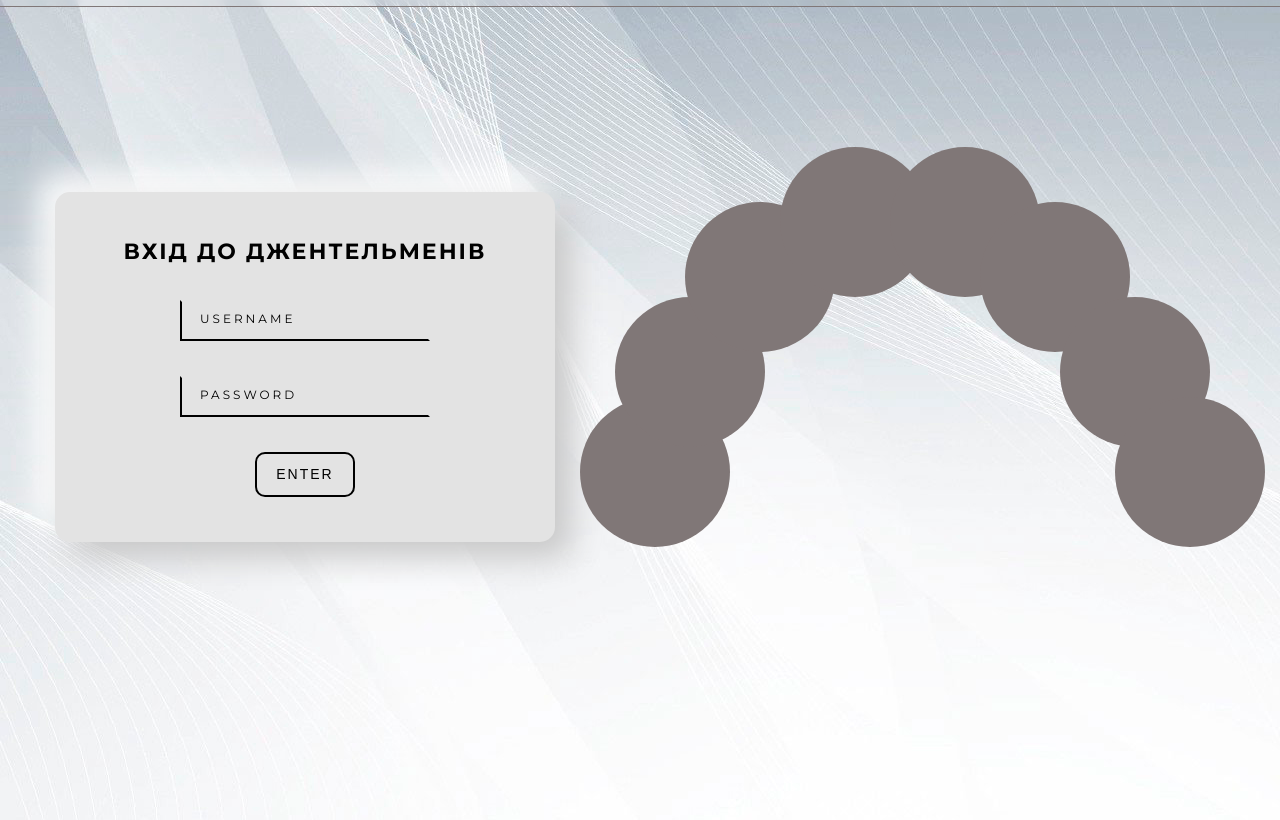
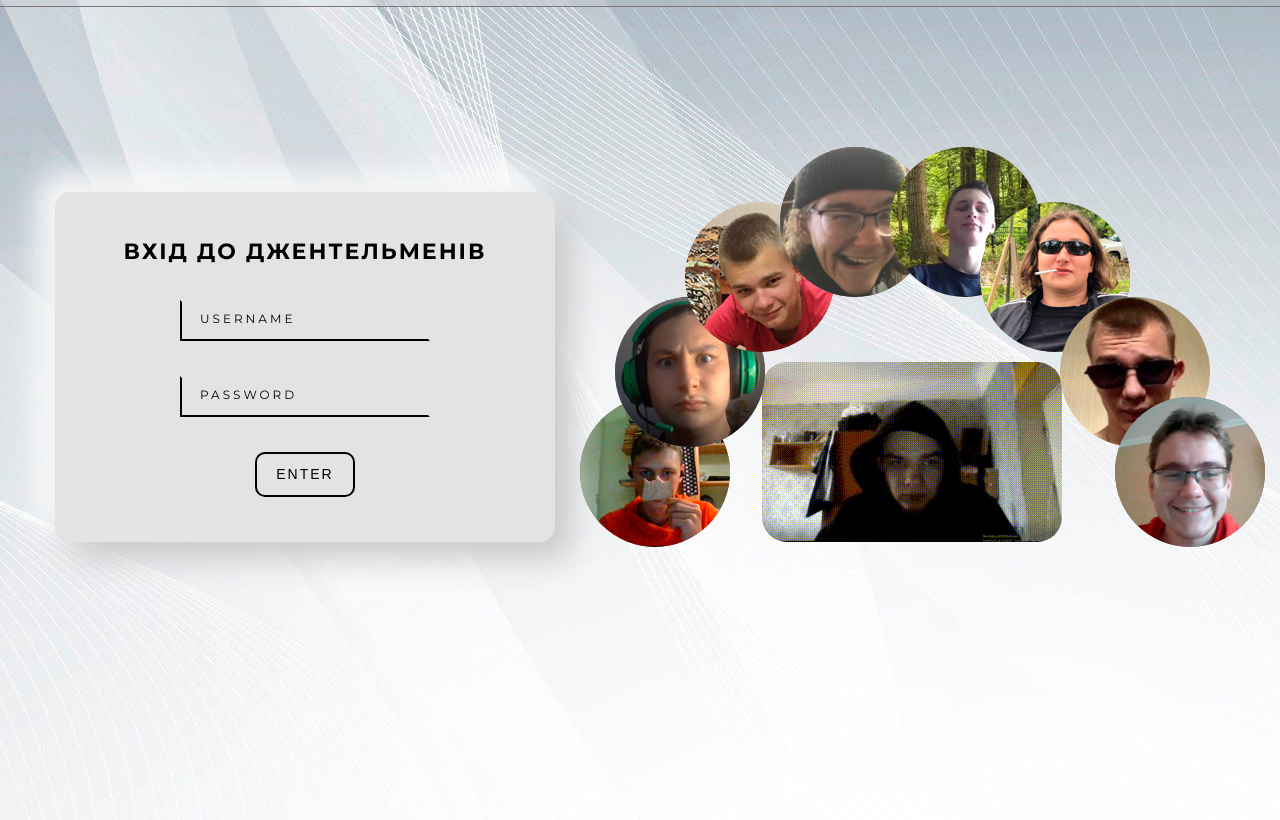
Before and after one commit to Danilbel/Web-Lr2, a plain HTML site: page index.html in a window 1280 px wide. Shown: the part 73-893 px from the top of the page. Drawn offline with Linux system fonts and the light colour scheme; the site is published under a folder, as on GitHub Pages, so addresses that start at the root find nothing.

Commit message:
2 commit

```diff
--- a/index.html
+++ b/index.html
@@ -54,15 +54,15 @@
             </div>
 
             <div class="intro__photo">
-                <div class="photo ph1"><img class="ph" src="/img/photoIntro/danil1.png" alt=""></div>
-                <div class="photo ph2"><img class="ph" src="/img/photoIntro/sasha1.png" alt=""></div>
-                <div class="photo ph3"><img class="ph" src="/img/photoIntro/vlad1.png" alt=""></div>
-                <div class="photo ph4"><img class="ph" src="/img/photoIntro/denis1.png" alt=""></div>
-                <div class="photo ph5"><img class="ph" src="/img/photoIntro/danil2.png" alt=""></div>
-                <div class="photo ph6"><img class="ph" src="/img/photoIntro/sasha2.png" alt=""></div>
-                <div class="photo ph7"><img class="ph" src="/img/photoIntro/vlad2.png" alt=""></div>
-                <div class="photo ph8"><img class="ph" src="/img/photoIntro/denis2.png" alt=""></div>
-                <div class="gif"><img src="/gif/vlad.gif" alt=""></div>
+                <div class="photo ph1"><img class="ph" src="img/photoIntro/danil1.png" alt=""></div>
+                <div class="photo ph2"><img class="ph" src="img/photoIntro/sasha1.png" alt=""></div>
+                <div class="photo ph3"><img class="ph" src="img/photoIntro/vlad1.png" alt=""></div>
+                <div class="photo ph4"><img class="ph" src="img/photoIntro/denis1.png" alt=""></div>
+                <div class="photo ph5"><img class="ph" src="img/photoIntro/danil2.png" alt=""></div>
+                <div class="photo ph6"><img class="ph" src="img/photoIntro/sasha2.png" alt=""></div>
+                <div class="photo ph7"><img class="ph" src="img/photoIntro/vlad2.png" alt=""></div>
+                <div class="photo ph8"><img class="ph" src="img/photoIntro/denis2.png" alt=""></div>
+                <div class="gif"><img src="gif/vlad.gif" alt=""></div>
             </div>
         </div>
     </div>
--- a/styles/style.css
+++ b/styles/style.css
@@ -3,7 +3,7 @@ body {
     font-family: 'Montserrat', sans-serif;
     font-size: 15px;
     color: #000;
-    height: 4000px;
+    height: 2400px;
 
     /*background-color: #e5e5e5;*/
     background: url("../img/background.jpg");
```
